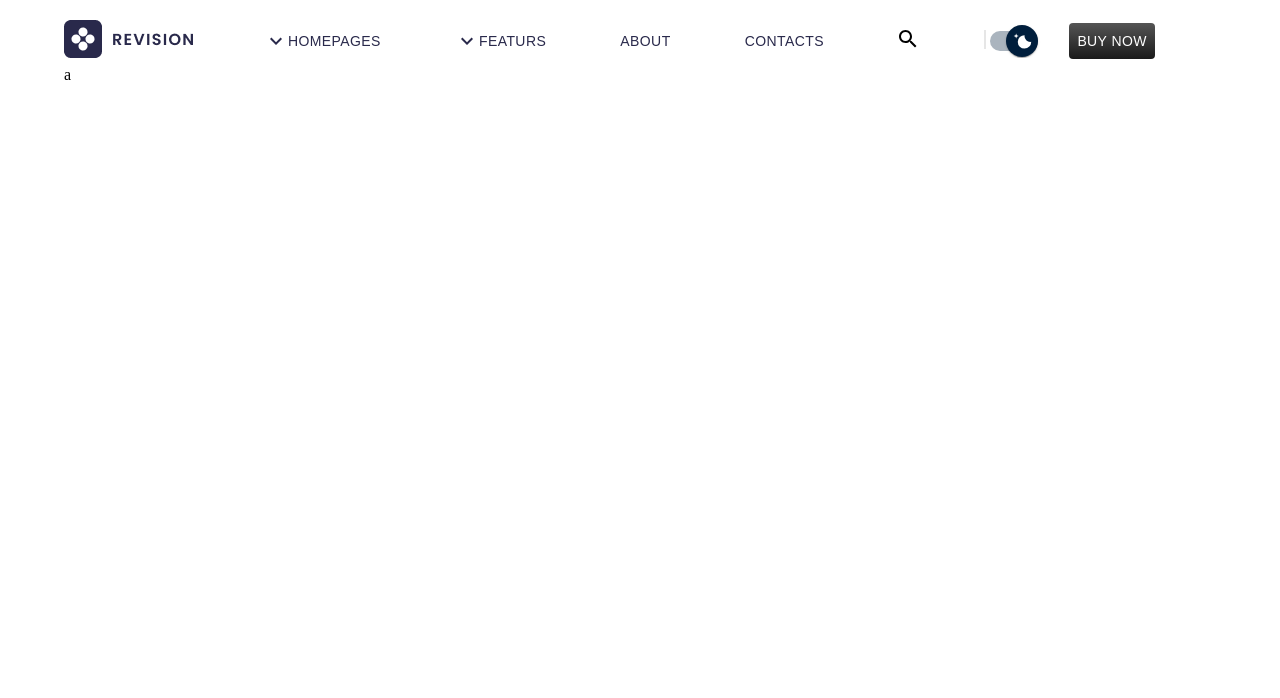
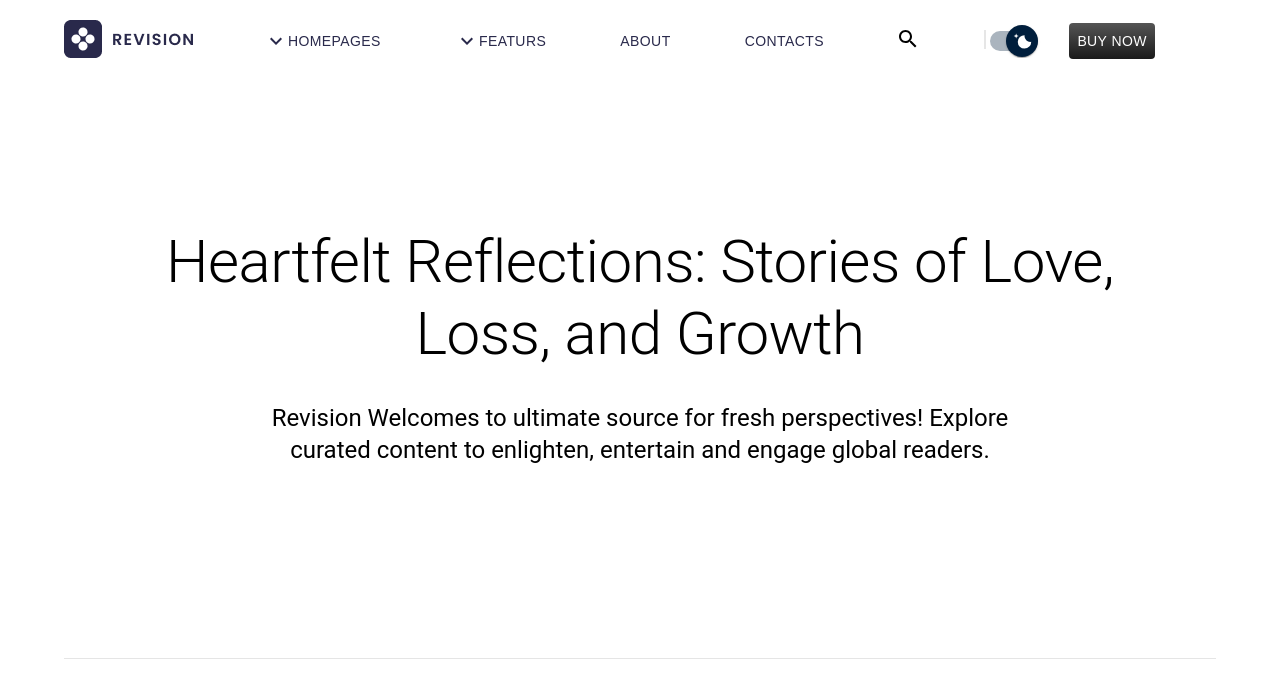
Before and after one commit to amirhosseinsharififard/portfolio, a React (Vite) app: page / in a window 1280 px wide. Shown: the top 698 px of the page. Built offline with nearby package versions, Linux system fonts and the light colour scheme.

Commit message:
first componen Home page ** doesnt matter section

```diff
--- /dev/null
+++ b/src/components/FirstSectionHomePage.jsx
@@ -0,0 +1,12 @@
+import { Box, Typography } from '@mui/material';
+
+const FirstSectionHomePage = () => {
+    return (
+        <Box m={"10rem 0 0"} pb={"10rem"} borderBottom={"1px solid rgba(0,0,0,0.1)"}>
+            <Typography variant='h2' component={"h2"} width="90%" textAlign={'center'} m={'0 auto '}>Heartfelt <span>Reflections:</span> Stories of Love, Loss, and Growth</Typography>
+            <Typography variant='h5' component={"p"} m={'2rem auto'} width={'70%'} textAlign={'center'}>Revision Welcomes to ultimate source for fresh perspectives! Explore curated content to enlighten, entertain and engage global readers.</Typography>
+        </Box>
+    );
+}
+
+export default FirstSectionHomePage;
--- a/src/page/HomePage.jsx
+++ b/src/page/HomePage.jsx
@@ -1,10 +1,13 @@
-import { Grid } from '@mui/material';
+import { Container, Grid } from '@mui/material';
 import React from 'react';
+import FirstSectionHomePage from '../components/FirstSectionHomePage';
 
 const HomePage = () => {
     return (
 
-      <Grid container >a</Grid>
+     <>
+      <FirstSectionHomePage/>
+     </>
     );
 }
 
```
